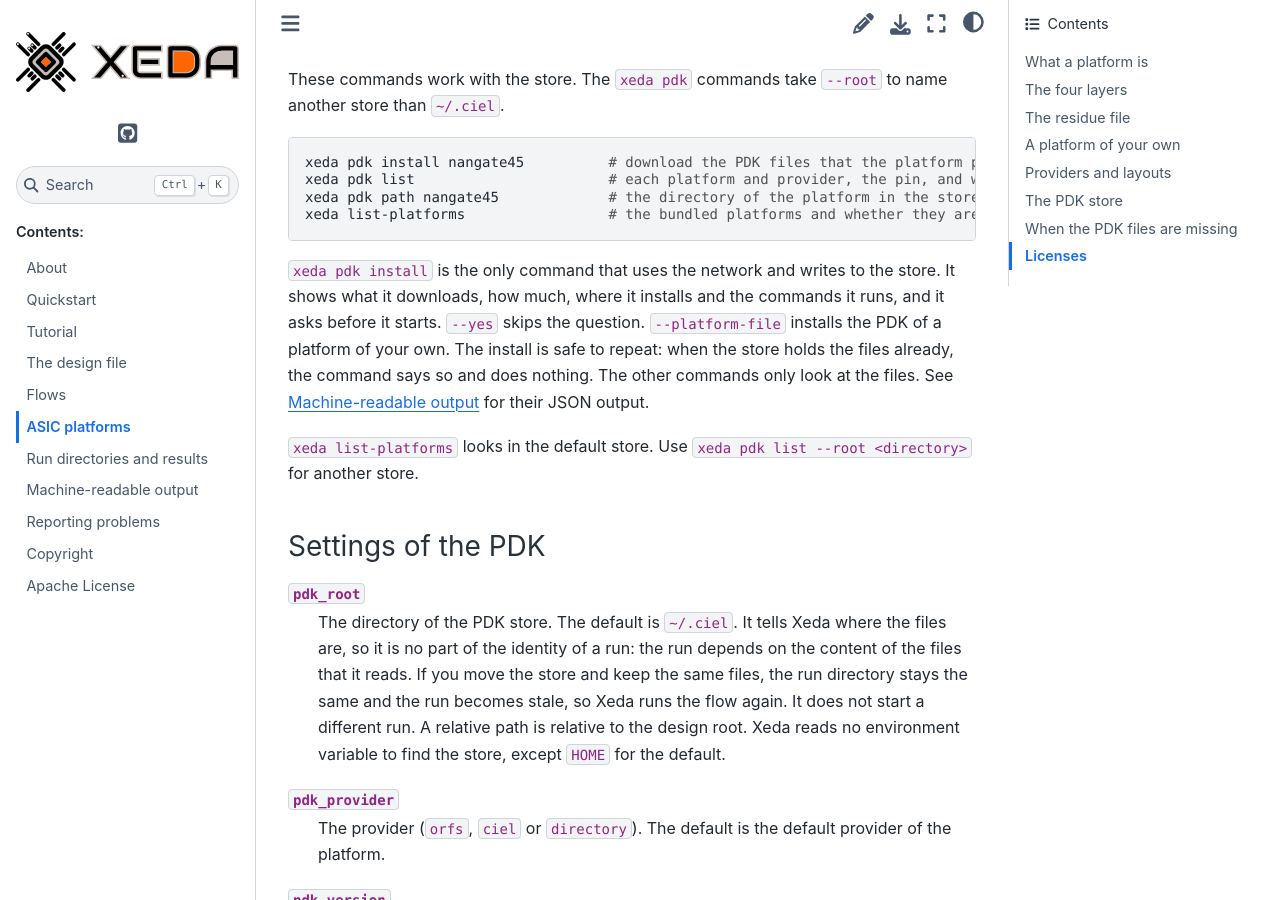
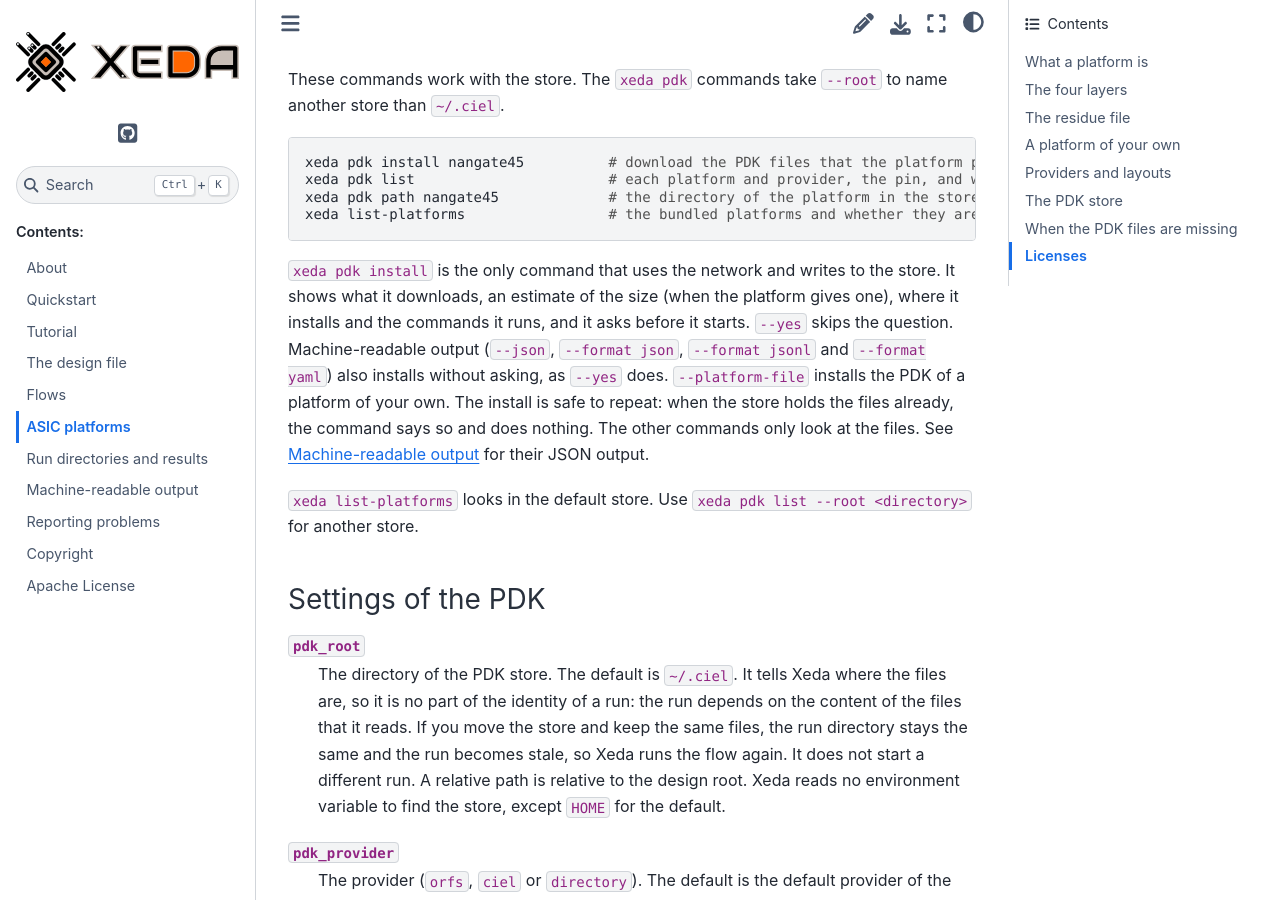
Before and after one commit to XedaHQ/xeda, a Sphinx documentation site: the page built from docs/platforms.rst, in a window 1280 px wide and 900 px high, scrolled down 4893 px. Built offline with Sphinx 7.4.7 and the Sphinx Book theme 1.1.4, drawn with Linux system fonts in a browser that asks for light colours.

Commit message:
Skip for the missing PDK store before asking for yosys, and say more about the install
The yosys conformance test asked for yosys first, so a machine without yosys that
requires its tools failed instead of skipping for the missing store. It now asks
for the store first, and a test pins that order.

The platforms page now says that the size shown before an install is an estimate
that appears when the platform gives one, and that machine-readable output installs
without asking, as --yes does.

```diff
--- a/docs/platforms.rst
+++ b/docs/platforms.rst
@@ -223,9 +223,10 @@ store than ``~/.ciel``.
     xeda list-platforms                 # the bundled platforms and whether they are installed
 
 ``xeda pdk install`` is the only command that uses the network and writes to the store. It shows
-what it downloads, how much, where it installs and the commands it runs, and it asks before it
-starts. ``--yes`` skips the question. ``--platform-file`` installs the PDK of a platform of your
-own. The install is safe to repeat: when the store holds the files already, the command says so
+what it downloads, an estimate of the size (when the platform gives one), where it installs and
+the commands it runs, and it asks before it starts. ``--yes`` skips the question. Machine-readable
+output (``--json``, ``--format json``, ``--format jsonl`` and ``--format yaml``) also installs
+without asking, as ``--yes`` does. ``--platform-file`` installs the PDK of a platform of your own. The install is safe to repeat: when the store holds the files already, the command says so
 and does nothing. The other commands only look at the files. See :doc:`machine-readable` for their
 JSON output.
 
```
Also changed, not shown: 1 other file.
